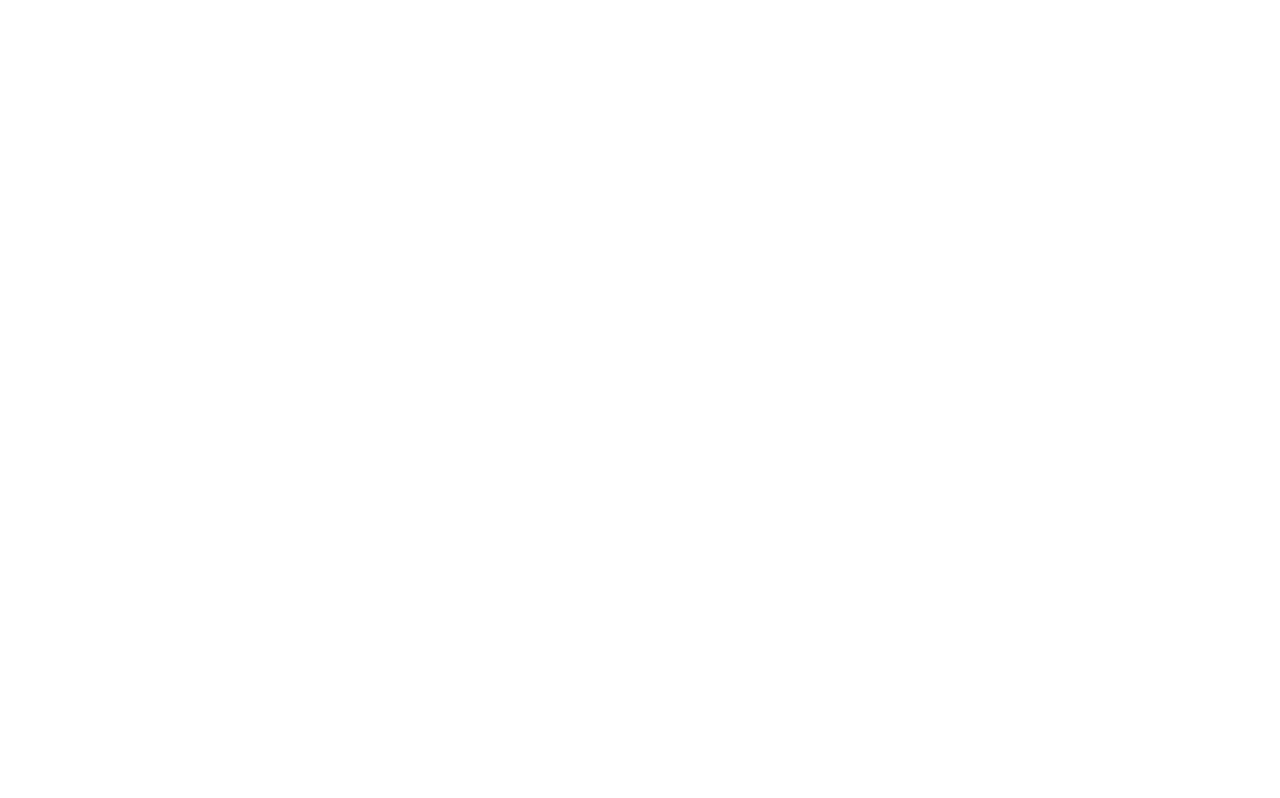
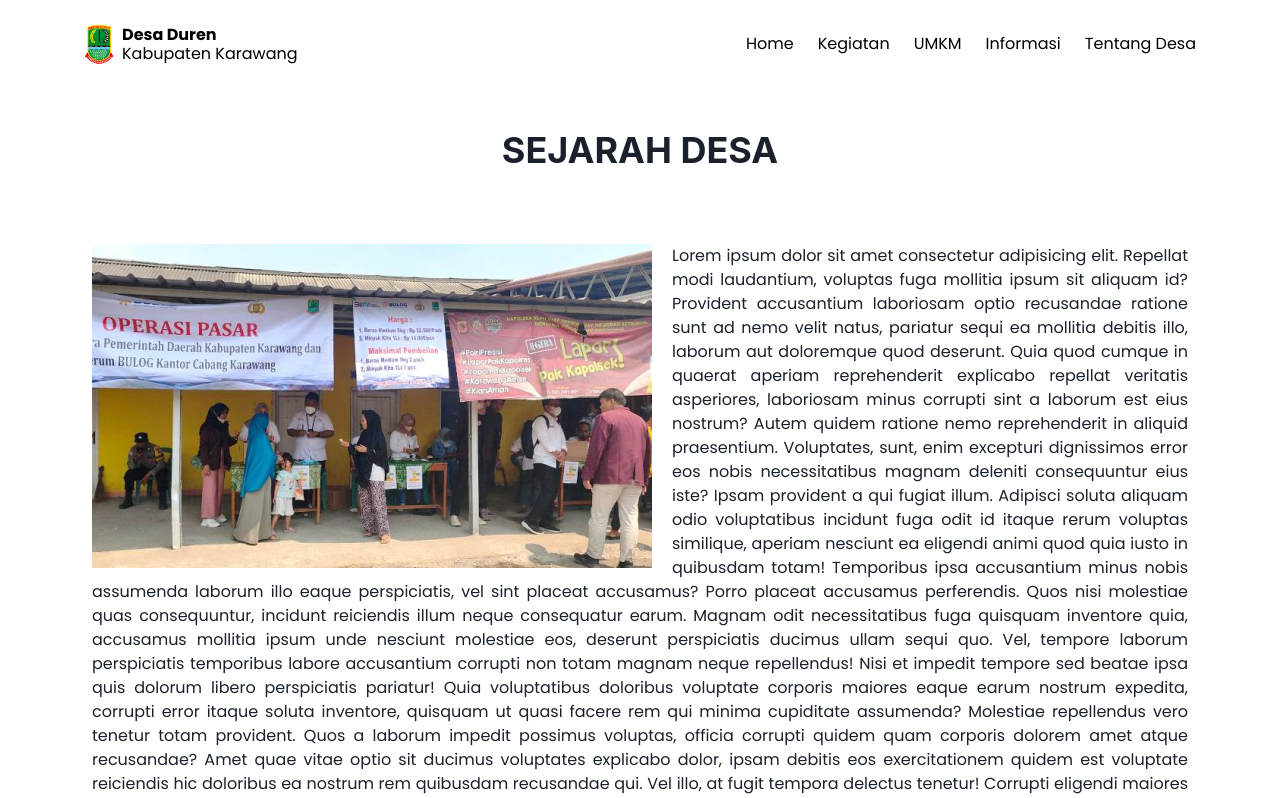
Before and after one commit to samuelber202/web-duren, a React (Vite) app: page /tentang-desa in a window 1280 px wide. Before the commit this address had no page. Shown: the top 798 px of the page. Built offline with nearby package versions, Linux system fonts and the light colour scheme.

Commit message:
kegiatan-warga

```diff
--- a/index.html
+++ b/index.html
@@ -2,7 +2,10 @@
 <html lang="en">
   <head>
     <meta charset="UTF-8" />
-    <meta name="viewport" content="width=device-width, initial-scale=1, maximum-scale=1, user-scalable=no">
+    <meta
+      name="viewport"
+      content="width=device-width, initial-scale=1, maximum-scale=1, user-scalable=no"
+    />
     <title>Web Duren</title>
   </head>
   <body>
--- a/src/App.jsx
+++ b/src/App.jsx
@@ -13,7 +13,7 @@ function App() {
         <Route path="/login" element={<Login />} />
         <Route path="/home" element={<Home />} />
         <Route path="/kegiatan-warga" element={<KegiatanWarga />} />
-        <Route path="/sejarah-desa" element={<SejarahDesaPage />} />
+        <Route path="/tentang-desa" element={<SejarahDesaPage />} />
 
         <Route
           path="/dashboard"
--- a/src/components/KegiatanPageCard.jsx
+++ b/src/components/KegiatanPageCard.jsx
@@ -2,15 +2,12 @@ import {
   Card,
   CardHeader,
   CardBody,
-  CardFooter,
   Heading,
-  StackDivider,
-  Stack,
-  Box,
   Image,
   Text,
+  Flex,
 } from "@chakra-ui/react";
-const KegiatanCard = () => {
+const KegiatanCard = ({ title, description, imageUrl, date, tag }) => {
   return (
     <Card
       maxW="sm"
@@ -18,44 +15,35 @@ const KegiatanCard = () => {
       overflow="hidden"
       filter="drop-shadow(4px 6px 4px rgba(0, 0, 0, 0.25))"
     >
+      <Image
+        alt="kegiatan-warga"
+        src={imageUrl}
+        position={"relative"}
+        width={"100%"}
+        top={0}
+        left={0}
+      />
       <CardHeader>
-        <Image
-          src="/images/kegiatan-warga.png"
-          position={"absolute"}
-          width={"100%"}
-          top={0}
-          left={0}
-        />
-        <Heading size="md">Client Report</Heading>
+        <Flex justifyContent="space-between">
+          <Text
+            fontSize="0.75rem"
+            fontWeight={600}
+            color="gray.600"
+            textTransform={"uppercase"}
+            mb={4}
+          >
+            {" "}
+            {tag}{" "}
+          </Text>
+          <Text fontSize="0.75rem" fontWeight={600} color="gray.600">
+            {" "}
+            {date}{" "}
+          </Text>
+        </Flex>
+        <Heading fontSize="1.125rem">{title}</Heading>
       </CardHeader>
-
-      <CardBody>
-        <Stack divider={<StackDivider />} spacing="4">
-          <Box>
-            <Heading size="xs" textTransform="uppercase">
-              Summary
-            </Heading>
-            <Text pt="2" fontSize="sm">
-              View a summary of all your clients over the last month.
-            </Text>
-          </Box>
-          <Box>
-            <Heading size="xs" textTransform="uppercase">
-              Overview
-            </Heading>
-            <Text pt="2" fontSize="sm">
-              Check out the overview of your clients.
-            </Text>
-          </Box>
-          <Box>
-            <Heading size="xs" textTransform="uppercase">
-              Analysis
-            </Heading>
-            <Text pt="2" fontSize="sm">
-              See a detailed analysis of all your business clients.
-            </Text>
-          </Box>
-        </Stack>
+      <CardBody pt={0}>
+        <Text fontSize="0.875rem">{description}</Text>
       </CardBody>
     </Card>
   );
--- a/src/components/Navbar.jsx
+++ b/src/components/Navbar.jsx
@@ -1,4 +1,4 @@
-import React, { useState } from 'react';
+import { useState } from "react";
 import {
   Box,
   Flex,
@@ -11,8 +11,8 @@ import {
   DrawerContent,
   DrawerCloseButton,
   DrawerBody,
-} from '@chakra-ui/react';
-import { HamburgerIcon } from '@chakra-ui/icons';
+} from "@chakra-ui/react";
+import { HamburgerIcon } from "@chakra-ui/icons";
 
 function Navbar() {
   const [isMobileMenuOpen, setIsMobileMenuOpen] = useState(false);
@@ -21,55 +21,79 @@ function Navbar() {
     setIsMobileMenuOpen(!isMobileMenuOpen);
   };
 
-
-
   return (
-    <Box
-    p={6} color="black">
+    <Box p={6} color="black">
       <Flex alignItems="center">
-      <img src="/images/logo.png" width="30px" alt=""/>
+        <Link as="a" href="/home" _hover={{ textDecoration: "none" }}>
+          <Flex alignItems="center">
+            <img src="/images/logo.png" width="30px" alt="" />
             <Heading fontWeight="bold" size="sm" ml={2}>
-          <span style={{ display: 'block' }}>Desa Duren</span>
-          <span style={{ display: 'block', fontWeight:'normal' }}>Kabupaten Karawang</span>
+              <span style={{ display: "block" }}>Desa Duren</span>
+              <span style={{ display: "block", fontWeight: "normal" }}>
+                Kabupaten Karawang
+              </span>
             </Heading>
+          </Flex>
+        </Link>
         <Spacer />
-        <Flex display={{ base: 'none', md: 'flex' }}>
-          <Link mr={6} color="black" _hover={{
-        transform: 'scale(1.2)',
-        transition: 'transform 0.2s ease-in-out',
-      }}>
+        <Flex display={{ base: "none", md: "flex" }}>
+          <Link
+            href="/home"
+            mr={6}
+            color="black"
+            _hover={{
+              transform: "scale(1.2)",
+              transition: "transform 0.2s ease-in-out",
+            }}
+          >
             Home
           </Link>
-          <Link mr={6} color="black" _hover={{
-        transform: 'scale(1.2)',
-        transition: 'transform 0.2s ease-in-out',
-      }}>
+          <Link
+            mr={6}
+            href="/kegiatan-warga"
+            color="black"
+            _hover={{
+              transform: "scale(1.2)",
+              transition: "transform 0.2s ease-in-out",
+            }}
+          >
             Kegiatan
           </Link>
-          <Link mr={6} color="black" _hover={{
-        transform: 'scale(1.2)',
-        transition: 'transform 0.2s ease-in-out',
-
-      }}>
+          <Link
+            mr={6}
+            color="black"
+            _hover={{
+              transform: "scale(1.2)",
+              transition: "transform 0.2s ease-in-out",
+            }}
+          >
             UMKM
           </Link>
-          <Link mr={6} color="black" _hover={{
-        transform: 'scale(1.2)',
-        transition: 'transform 0.2s ease-in-out',
-      }}>
+          <Link
+            mr={6}
+            color="black"
+            _hover={{
+              transform: "scale(1.2)",
+              transition: "transform 0.2s ease-in-out",
+            }}
+          >
             Informasi
           </Link>
-          <Link color="black" _hover={{
-        transform: 'scale(1.2)',
-        transition: 'transform 0.2s ease-in-out',
-      }}>
+          <Link
+            href="/tentang-desa"
+            color="black"
+            _hover={{
+              transform: "scale(1.2)",
+              transition: "transform 0.2s ease-in-out",
+            }}
+          >
             Tentang Desa
           </Link>
         </Flex>
         <IconButton
           icon={<HamburgerIcon />}
           aria-label="Open Mobile Menu"
-          display={{ base: 'flex', md: 'none' }}
+          display={{ base: "flex", md: "none" }}
           onClick={toggleMobileMenu}
         />
       </Flex>
@@ -84,20 +108,51 @@ function Navbar() {
         <DrawerContent>
           <DrawerCloseButton />
           <DrawerBody>
-          <Flex direction="column" gap={8} align="center" justify="center" h="100%">
-              <Link mb={4} fontWeight={'bold'} color="black" _hover={{ textDecoration: 'none' }}>
+            <Flex
+              direction="column"
+              gap={8}
+              align="center"
+              justify="center"
+              h="100%"
+            >
+              <Link
+                href="/home"
+                mb={4}
+                fontWeight={"bold"}
+                color="black"
+                _hover={{ textDecoration: "none" }}
+              >
                 Home
               </Link>
-              <Link mb={4} fontWeight={'bold'} color="black" _hover={{ textDecoration: 'none' }}>
+              <Link
+                href="/kegiatan-warga"
+                mb={4}
+                fontWeight={"bold"}
+                color="black"
+                _hover={{ textDecoration: "none" }}
+              >
                 Kegiatan
               </Link>
-              <Link color="black" fontWeight={'bold'} _hover={{ textDecoration: 'none' }}>
+              <Link
+                color="black"
+                fontWeight={"bold"}
+                _hover={{ textDecoration: "none" }}
+              >
                 UMKM
               </Link>
-              <Link color="black" fontWeight={'bold'} _hover={{ textDecoration: 'none' }}>
+              <Link
+                color="black"
+                fontWeight={"bold"}
+                _hover={{ textDecoration: "none" }}
+              >
                 Informasi
               </Link>
-              <Link color="black" fontWeight={'bold'} _hover={{ textDecoration: 'none' }}>
+              <Link
+                href="/tentang-desa"
+                color="black"
+                fontWeight={"bold"}
+                _hover={{ textDecoration: "none" }}
+              >
                 Tentang Desa
               </Link>
             </Flex>
@@ -108,4 +163,4 @@ function Navbar() {
   );
 }
 
-export default Navbar
+export default Navbar;
--- a/src/globals.css
+++ b/src/globals.css
@@ -1,5 +1,5 @@
 @import url("https://fonts.googleapis.com/css2?family=Poppins:wght@200;300;400;500;600;700;800&display=swap");
 
-body {
+* {
   font-family: "Poppins", sans-serif;
 }
--- a/src/pages/KegiatanWargaPage.jsx
+++ b/src/pages/KegiatanWargaPage.jsx
@@ -1,3 +1,4 @@
+import { Heading, Box, Grid } from "@chakra-ui/react";
 import KegiatanPageCard from "../components/KegiatanPageCard";
 import PageLayout from "../components/layouts/PageLayout";
 
@@ -5,11 +6,39 @@ const KegiatanWargaPage = () => {
   return (
     <section>
       <PageLayout>
-        <KegiatanPageCard
-          title="Kegiatan 1"
-          description="Lorem ipsum dolor sit amet consectetur adipisicing elit. Voluptatum, quod."
-          image="https://picsum.photos/200"
-        />
+        <Box py="10">
+          <Heading
+            fontWeight="bold"
+            color="primary.800"
+            textAlign="center"
+            textTransform={"uppercase"}
+            fontSize="4xl"
+          >
+            kegiatan warga
+          </Heading>
+        </Box>
+        <Grid
+          templateColumns={{
+            base: "repeat(1, 1fr)",
+            md: "repeat(3, 1fr)",
+            lg: "repeat(3, 1fr)",
+          }}
+          gap={6}
+          justifyItems={"center"}
+        >
+          {Array(6)
+            .fill(0)
+            .map((_, i) => (
+              <KegiatanPageCard
+                key={i}
+                title="Pokoknya ini judul dari kegiatan warga kek mananya"
+                description="Lorem ipsum dolor sit amet consectetur adipisicing elit. Eaque, ablaudantium illum porro similique molestiae dolorum possimus nobis id voluptates ex aliquid! Minus aliquam tempore vero assumenda numquam similique animi reprehenderit, perspiciatis perferendis veritatis a accusantium aperiam sint eos voluptas."
+                imageUrl="/images/kegiatan-warga.png"
+                tag="warga"
+                date="12 September 2023"
+              />
+            ))}
+        </Grid>
       </PageLayout>
     </section>
   );
--- a/src/pages/SejarahDesaPage.jsx
+++ b/src/pages/SejarahDesaPage.jsx
@@ -16,17 +16,12 @@ const SejarahDesaPage = () => {
             sejarah desa
           </Heading>
         </Box>
-        <Box
-          backgroundColor="white"
-          mx={{ base: "16px", md: 10, sm: 2 }}
-          p={8}
-          borderRadius="10px 10px 0 0"
-        >
+        <Box backgroundColor="white" p={8} borderRadius="10px 10px 0 0">
           <Text textAlign="justify">
             <Image
               float={"left"}
               mr={5}
-              mb={{ base: 0, md: 0, sm: 5 }}
+              mb={{ base: 5, md: 0, sm: 5 }}
               src="/images/sejarah-desa.png"
             />
             Lorem ipsum dolor sit amet consectetur adipisicing elit. Repellat
```
Also changed, not shown: src/components/KegiatanCard.jsx (+8 -4 lines). Lines whose indentation alone changed are shown as unchanged.
